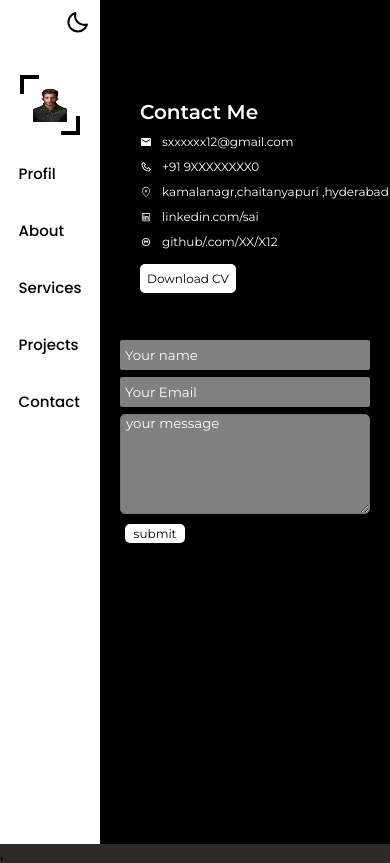
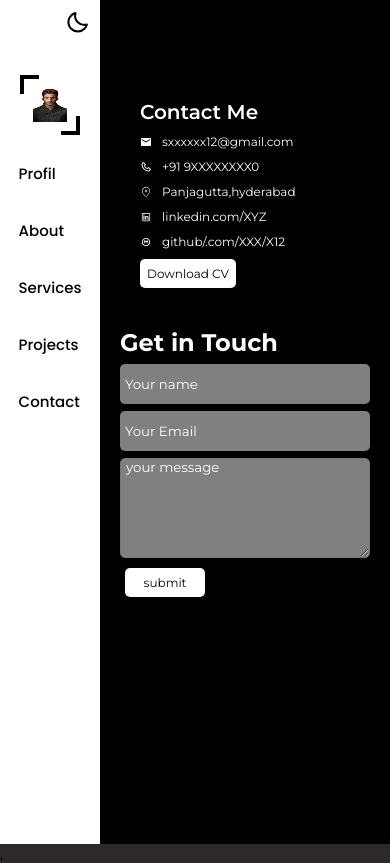
Before and after one commit to SAI-S12/portfolio, a React (Vite) app: page /contact in a window 390 px wide. Built offline with nearby package versions, Linux system fonts and the light colour scheme; a web font is replaced by a local one.

Commit message:
update form

```diff
--- a/src/Components/Contact/Contact.css
+++ b/src/Components/Contact/Contact.css
@@ -99,6 +99,11 @@
     color: white;
     opacity: 1;
 }
+.c12{
+    margin-top: 5px;
+    margin-left: 5px;
+    display: block;
+}
 @media (max-width:480px) {
     .c1{
         width: 90%;
@@ -161,10 +166,10 @@
     }
     .c6 input{
         width: 250px;
-        height: 30px;
+        height: 40px;
         margin-top: 7px;
         color: white;
-        border-radius: 2px;
+        border-radius: 5px;
         outline: none;
         border: none;
         padding: 0px 5px;
@@ -181,11 +186,10 @@
         background-color: gray;
     }
     .c7{
-        width: 60px;
-        padding: 0px 5px;
+        width: 80px;
         margin-left: 5px;
         margin-top: 10px;
-        padding:2px 2px;
+        padding:7px 7px;
         font-size: 12px;
         border-radius: 5px;
         background-color: white;
@@ -193,10 +197,10 @@
         color: black;
     }
     .c77{
-        width: 60px;
+        width: 80px;
         margin-left: 5px;
         margin-top: 10px;
-        padding: 2px 2px;
+        padding: 7px 7px;
         font-size: 12px;
         border-radius: 5px;
         background-color: black;
--- a/src/Components/Contact/Contact.jsx
+++ b/src/Components/Contact/Contact.jsx
@@ -7,6 +7,31 @@ import { LiaLinkedin } from 'react-icons/lia'
 import { DiGithub } from 'react-icons/di'
 
 const Contact = ({isOn}) => {
+  const [result, setResult] = React.useState("");
+
+  const onSubmit = async (event) => {
+    event.preventDefault();
+    setResult("Sending....");
+    const formData = new FormData(event.target);
+
+    formData.append("access_key", "bc9117d7-4dd1-4ed0-ab12-5833e351dc31");
+
+    const response = await fetch("https://api.web3forms.com/submit", {
+      method: "POST",
+      body: formData
+    });
+
+    const data = await response.json();
+
+    if (data.success) {
+      setResult("Form Submitted Successfully");
+      event.target.reset();
+      event.target.reset()
+    } else {
+      console.log("Error", data);
+      setResult(data.message);
+    }
+  };
   return (
     <div className={isOn?"c1":"cc1"}>
       <div className="c2">
@@ -14,21 +39,23 @@ const Contact = ({isOn}) => {
            <h2> Contact me</h2>
            <p><MdEmail/>sxxxxxx12@gmail.com</p>
            <p><BiPhone/>+91 9XXXXXXXX0</p>
-           <p><CiLocationOn/>kamalanagr,chaitanyapuri ,hyderabad </p>
-           <p><LiaLinkedin/>linkedin.com/sai</p>
-           <p><DiGithub/>github/.com/XX/X12</p>
-           <div className="icons">
-
-           </div>
+           <p><CiLocationOn/>Panjagutta,hyderabad </p>
+           <p><LiaLinkedin/>linkedin.com/XYZ</p>
+           <p><DiGithub/>github/.com/XXX/X12</p>
            <button className={isOn?"c5":"c55"}>Download CV</button>
         </div>
         <div className="c4">
-         <div className="c6">
-          <input type="text"  placeholder='Your name'/>
-          <input type="text" placeholder='Your Email' />
-          <textarea name="" id="" placeholder='your message'></textarea>
-          <button className={isOn?"c7":"c77"} > submit</button>
+        <form action="" onSubmit={onSubmit}>
+
+        <div className="c6">
+        <div className="cc"><h2>Get in Touch</h2></div>
+          <input type="text" name="name" placeholder='Your name'/>
+          <input type="text" name="email" placeholder='Your Email' />
+          <textarea name="message" id="" placeholder='your message'></textarea>
+          <button className={isOn?"c7":"c77"} type='submit'> submit</button>
+          <div className='c12'><p className='c13'>{result}</p></div>
          </div>
+        </form>
         </div>
       </div>
 
```
